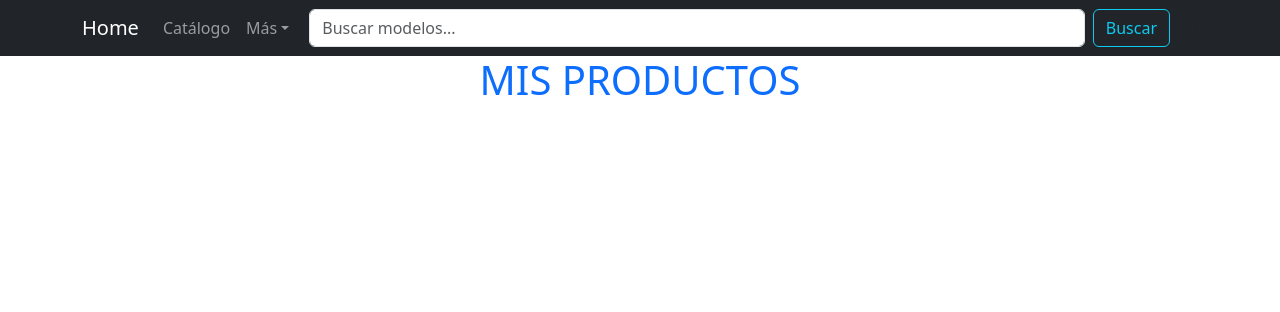
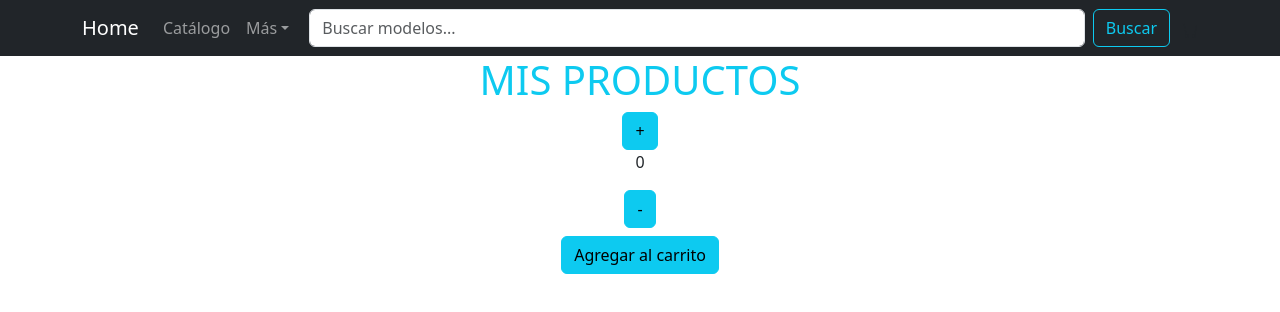
Before and after one commit to francozalazar/My-app1, a React (Create React App) app: page / in a window 1280 px wide. Shown: the top 312 px of the page. Built offline with nearby package versions, Linux system fonts and the light colour scheme.

Commit message:
Agregue Contador

```diff
--- /dev/null
+++ b/src/components/ItemCount.js
@@ -0,0 +1,38 @@
+import { useState } from "react";
+
+export default function ItemCount(props) {
+
+    const [Count, setCount] = useState(0);
+
+    const counterAdd = () => {
+        if (Count < props.stock) {
+            setCount(Count + 1)
+        } else {
+            alert('No hay suficiente stock.');
+        }
+    }
+
+    const counterSubstract = () => {
+        if (Count > 1) {
+            setCount(Count - 1)
+        }
+        else {
+            setCount(0);
+        }
+    }
+
+    const addToCart = () => {
+        alert('Has añadido el producto correctamente');
+    }
+    return (
+        <>
+            <button className='btn btn-info mx-2' onClick={counterAdd}>+</button>
+            <p>{Count}</p>
+            <button className='btn btn-info mx-2' onClick={counterSubstract}>-</button>
+
+            <div className='mt-2'>
+                <button className='btn btn-info mx-3' onClick={addToCart}>Agregar al carrito</button>
+             </div>
+        </>
+    )
+}
--- a/src/components/ItemListContainer.jsx
+++ b/src/components/ItemListContainer.jsx
@@ -1,10 +1,13 @@
 import React from "react"
+import ItemCount from "./ItemCount"
 
 const ItemListContainer = (props) => {
     return (
         <>
-            <h1 className="text-primary d-flex justify-content-center align-items-center">{props.productos}</h1>
+            <h1 className="text-info d-flex justify-content-center align-items-center">{props.productos}</h1>
+            <ItemCount/>
         </>
+
     )
 }
 export default ItemListContainer
```
